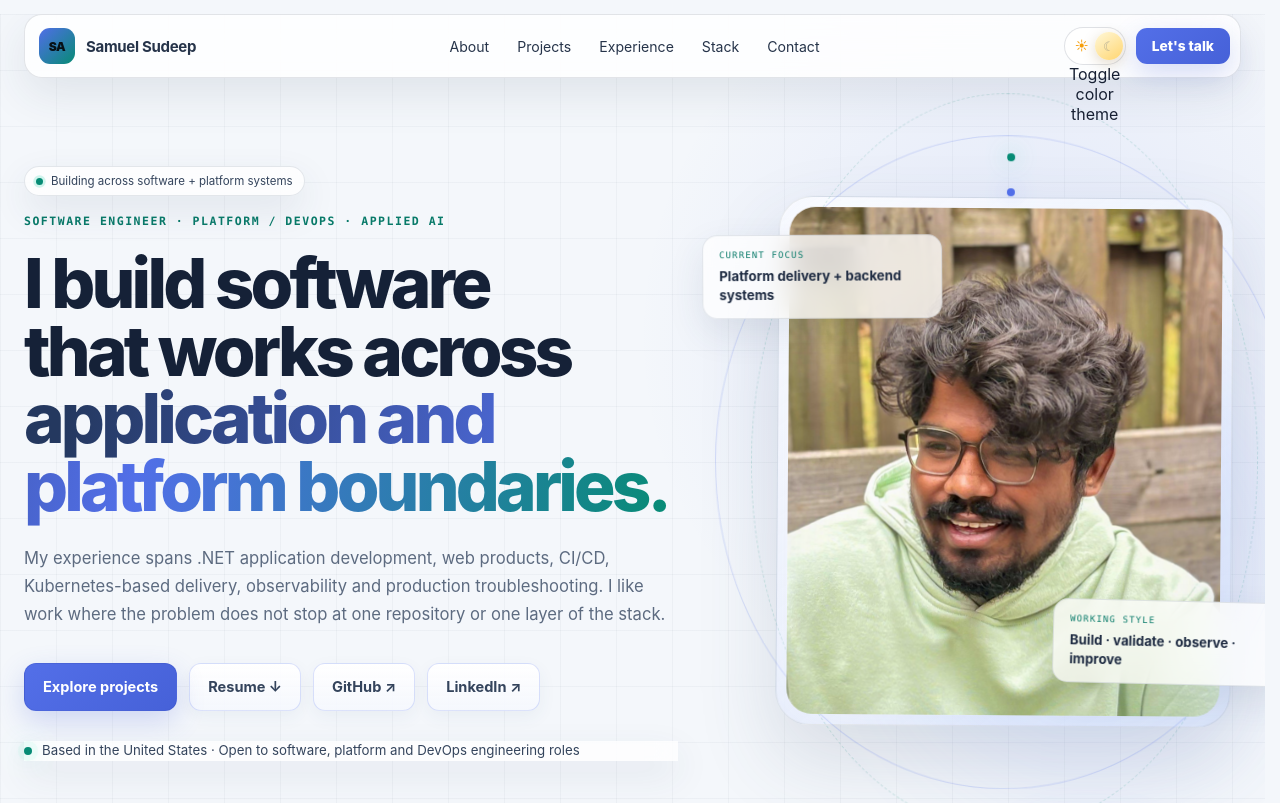
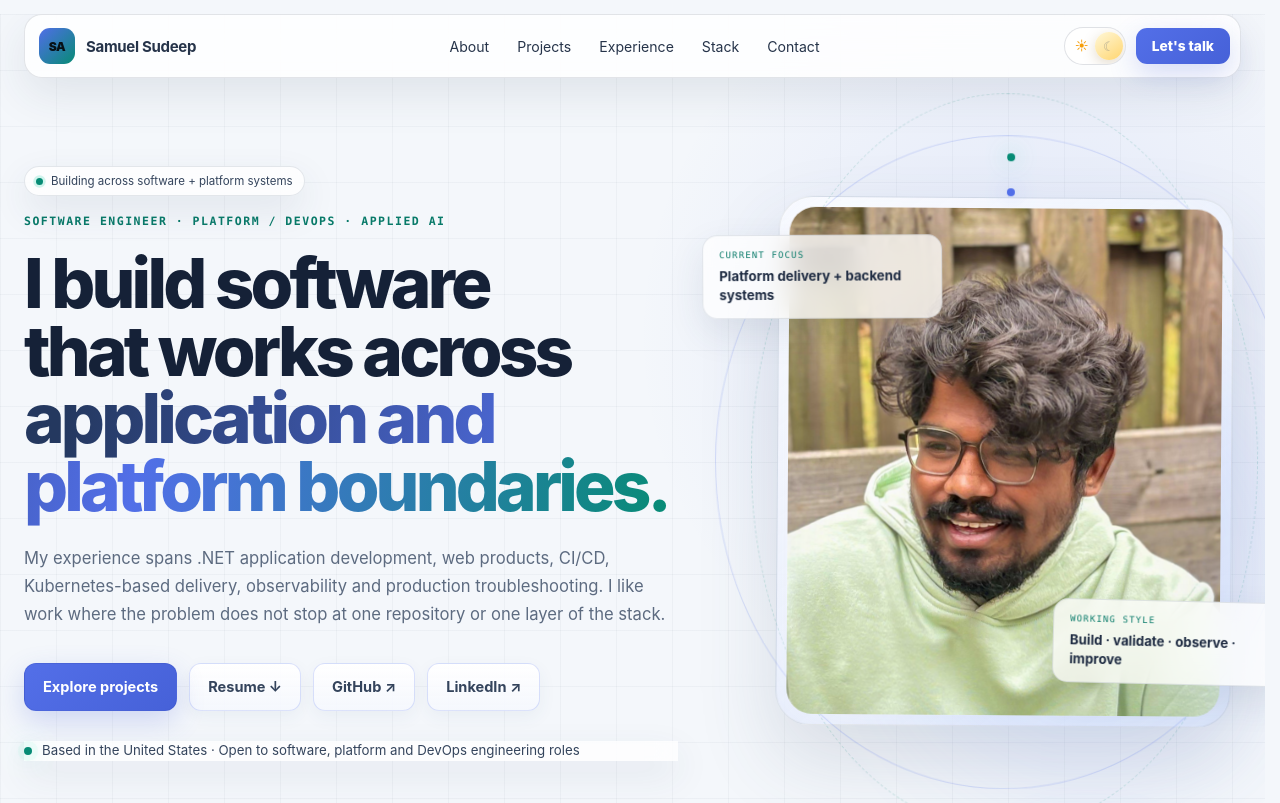
Before and after one commit to SamuelSudeepAyyala/samuel-sudeep-portfolio, an Angular app: page / in a window 1280 px wide. Shown: the top 803 px of the page. Built offline with nearby package versions, Linux system fonts and the light colour scheme.

Commit message:
Fix theme toggle accessibility label layout

```diff
--- a/public/theme.css
+++ b/public/theme.css
@@ -1,4 +1,19 @@
 /* Theme switcher --------------------------------------------------------- */
+/* Global because the toggle is mounted by theme.js after Angular renders.
+ * Component-scoped .sr-only styles do not apply to DOM nodes created by the
+ * external script, so keep the accessible label visually hidden here. */
+.sr-only {
+  position: absolute !important;
+  width: 1px !important;
+  height: 1px !important;
+  padding: 0 !important;
+  margin: -1px !important;
+  overflow: hidden !important;
+  clip: rect(0, 0, 0, 0) !important;
+  white-space: nowrap !important;
+  border: 0 !important;
+}
+
 .header-actions {
   justify-self: end;
   display: flex;
@@ -7,14 +22,19 @@
 }
 
 .theme-toggle {
+  position: relative;
+  flex: 0 0 auto;
   width: 62px;
   height: 38px;
   padding: 0;
+  overflow: hidden;
   border: 1px solid rgba(255,255,255,.13);
   border-radius: 999px;
   background: rgba(255,255,255,.055);
   color: inherit;
   cursor: pointer;
+  line-height: 1;
+  vertical-align: middle;
   transition: transform 180ms ease, border-color 180ms ease, background 180ms ease, box-shadow 180ms ease;
 }
 
```
